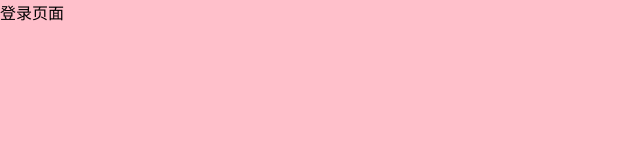
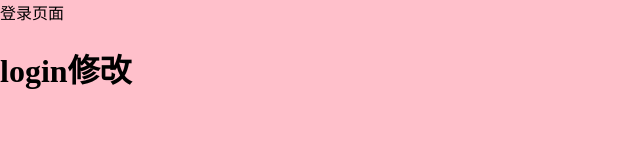
Before and after one commit to JGS12/project_02, a plain HTML site: page index.html in a window 1280 px wide. Shown: the whole page, without its empty margins (0-640 px from the left). Drawn offline with Linux system fonts and the light colour scheme.

Commit message:
login修改

```diff
--- a/index.html
+++ b/index.html
@@ -12,6 +12,7 @@
 
 <body>
   登录页面
+  <h1>login修改</h1>
 </body>
 
 </html>
```
